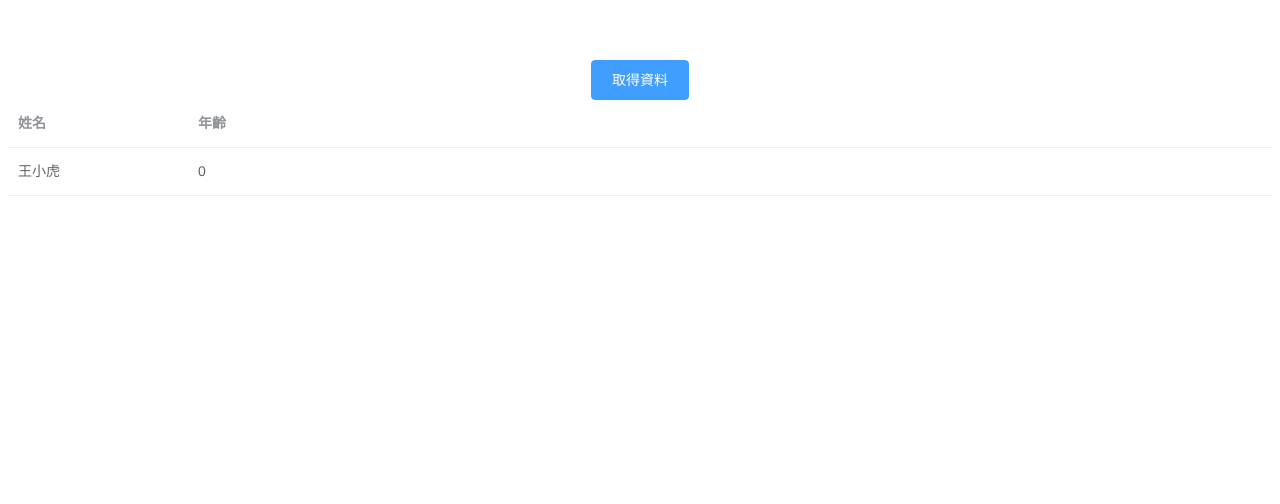
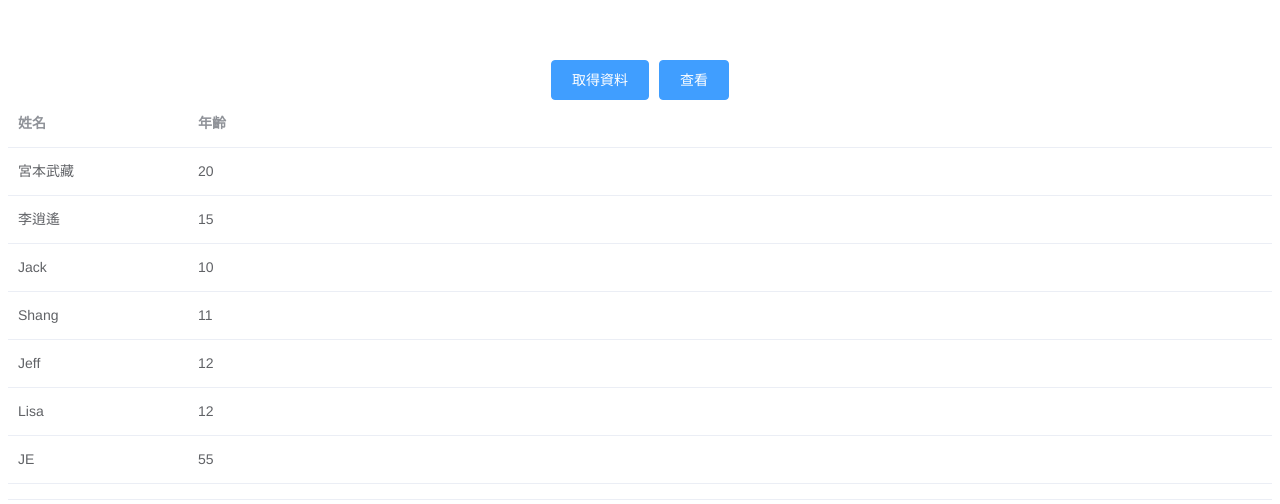
Before and after one commit to yopshang/scroll, a Vue app: page / in a window 1280 px wide. Shown: the top 504 px of the page. Built offline with nearby package versions, Linux system fonts and the light colour scheme.

Commit message:
add: scroll to bottom event finish

```diff
--- a/src/components/index.vue
+++ b/src/components/index.vue
@@ -1,9 +1,13 @@
 <template>
   <div>
     <el-button type="primary" @click="list">取得資料</el-button>
+    <el-button type="primary" @click="checkIfLoading">查看</el-button>
     <el-table
       :data="tableData"
-      style="width: 100%">
+      style="width: 100%"
+
+      class="data-table"
+      @scroll="checkIfLoading">
       <el-table-column
         prop="name"
         label="姓名"
@@ -26,8 +30,40 @@ export default {
     return {
        tableData: [
           {
-            name: '王小虎',
-            age:0
+            name: '宮本武藏',
+            age:20
+          },
+          {
+            name: '李逍遙',
+            age:15
+          },
+          {
+            name: 'Jack',
+            age:10
+          },
+          {
+            name: 'Shang',
+            age:11
+          },
+          {
+            name: 'Jeff',
+            age:12
+          },
+          {
+            name: 'Lisa',
+            age:12
+          },
+          {
+            name: 'JE',
+            age:55
+          },
+          {
+            name: 'RD',
+            age:12
+          },
+          {
+            name: 'JR',
+            age:12
           },
         ]
     }
@@ -44,7 +80,24 @@ export default {
                 })
             }
         })
+    },
+    checkIfLoading (){
+      var scrollTop = document.querySelector('.data-table').scrollTop;
+      var innerHeight = document.querySelector(".el-table__row").offsetHeight*this.tableData.length;
+      var viewHeight = document.querySelector(".data-table").offsetHeight;
+      // var hideScrollHeight = innerHeight-viewHeight;
+      // var contentHeight =innerHeight+scrollTop ;
+
+
+        console.log(document.querySelector('.data-table'), scrollTop, innerHeight-viewHeight);
+        if ( scrollTop >= innerHeight-viewHeight &&  innerHeight-viewHeight >= 0) {
+          console.log('載入');
+        }
+
     }
+  },
+  mounted(){
+    this.checkIfLoading();
   }
 }
 </script>
@@ -65,4 +118,8 @@ li {
 a {
   color: #42b983;
 }
+.data-table {
+  max-height: 400px;
+  overflow: scroll;
+}
 </style>
```
